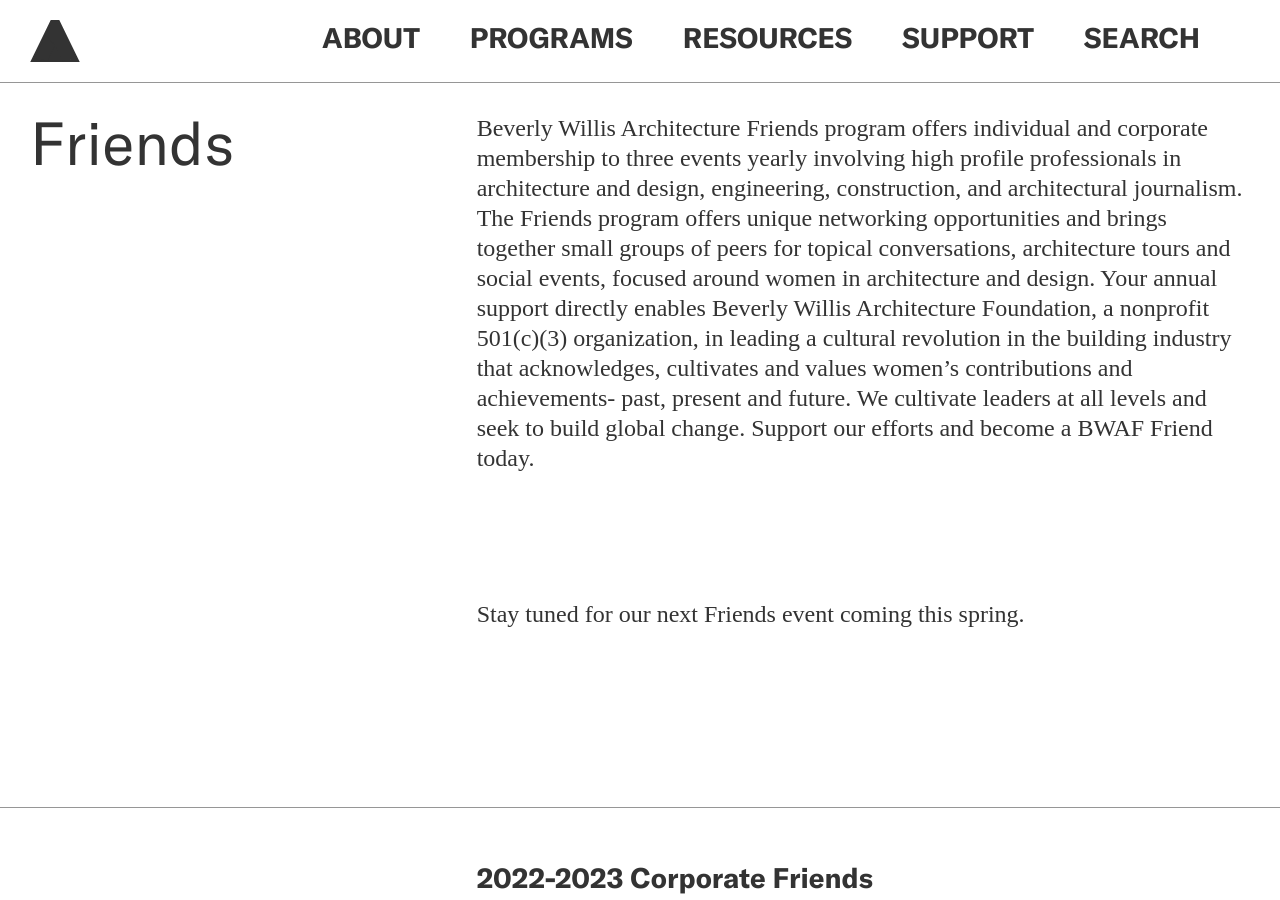
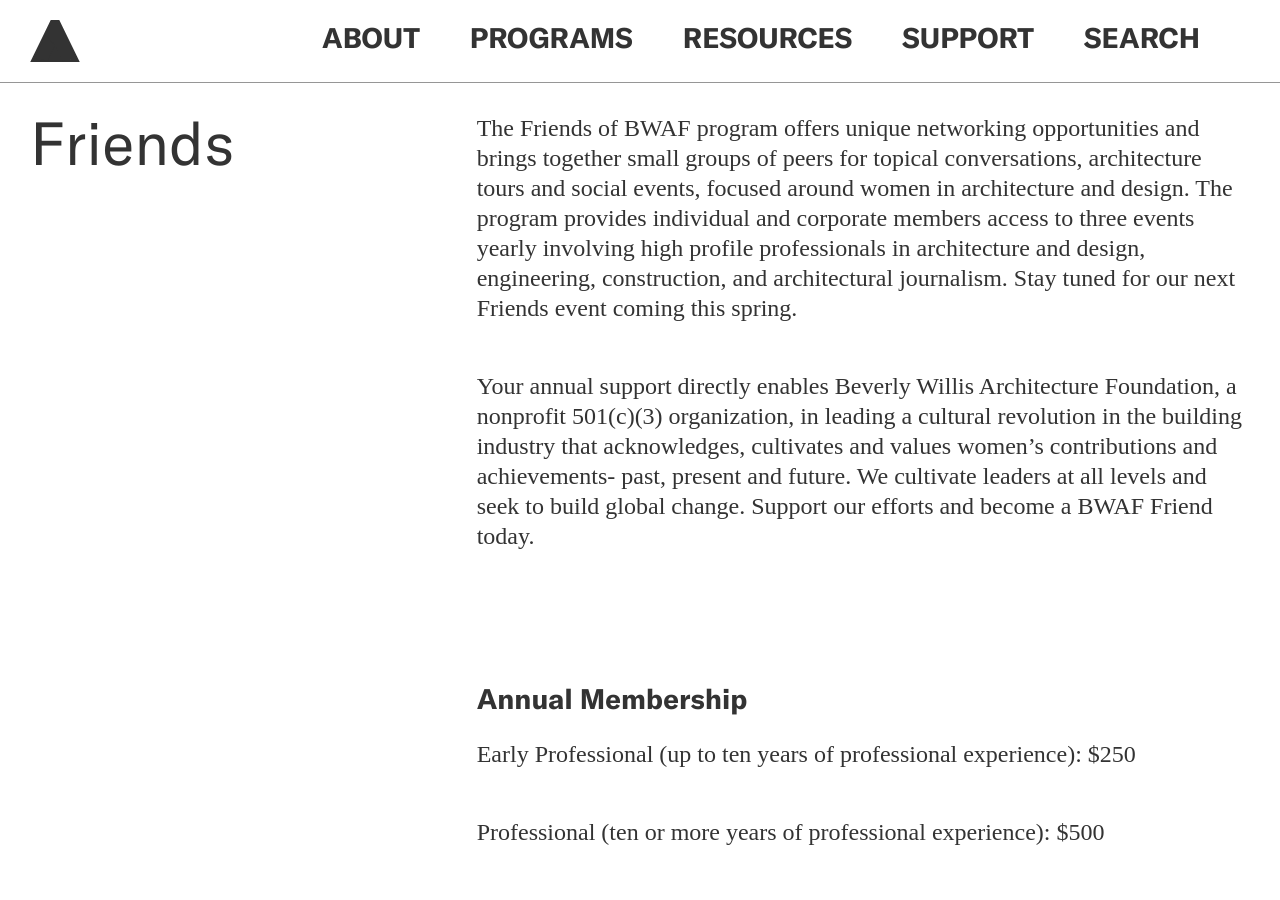
Before and after one commit to jengalas/bwaf-bbw, a Jekyll site: the page built from _programs/friends.md, in a window 1280 px wide and 900 px high. Built offline with Jekyll 4.4.1, drawn with Linux system fonts in a browser that asks for light colours; nearby versions of some CDN libraries; some web fonts are replaced; some of the changed lines change nothing that is shown; some of the changed text lies outside the part shown.

Commit message:
Updated 1 file via CloudCannon.

```diff
--- a/_programs/friends.md
+++ b/_programs/friends.md
@@ -13,8 +13,63 @@
       download: ''
       link_url: ''
       link_text: ''
-    text_block: "<p>Beverly Willis Architecture Friends program offers individual and corporate membership to three events yearly involving high profile professionals in architecture and design, engineering, construction, and architectural journalism. The Friends program offers unique networking opportunities and brings together small groups of peers for topical conversations, architecture tours and social events, focused around women in architecture and design. Your annual support directly enables Beverly Willis Architecture Foundation, a nonprofit 501(c)(3) organization, in leading a cultural revolution in the building industry that acknowledges, cultivates and values women’s contributions and achievements- past, present and future. We cultivate leaders at all levels and seek to build global change. Support our efforts and become a BWAF Friend today.</p><p>\_</p><p>Stay tuned for our next Friends event coming this spring.</p>"
+    text_block: >-
+      <p>The Friends of BWAF program offers unique networking opportunities and
+      brings together small groups of peers for topical conversations,
+      architecture tours and social events, focused around women in architecture
+      and design. The program provides individual and corporate members access
+      to three events yearly involving high profile professionals in
+      architecture and design, engineering, construction, and architectural
+      journalism. Stay tuned for our next Friends event coming this
+      spring.</p><p>Your annual support directly enables Beverly Willis
+      Architecture Foundation, a nonprofit 501(c)(3) organization, in leading a
+      cultural revolution in the building industry that acknowledges, cultivates
+      and values women’s contributions and achievements- past, present and
+      future. We cultivate leaders at all levels and seek to build global
+      change. Support our efforts and become a BWAF Friend today.</p>
     section_break: false
+  - template: text-block
+    label: Annual Membership Info
+    text_block: >-
+      <h2><strong>Annual Membership</strong></h2><p>Early Professional (up to
+      ten years of professional experience): $250</p><p>Professional (ten or
+      more years of professional experience): $500</p><p>Corporate Friendship*:
+      $5000</p><h6>*Allows for 4 participants per
+      event&nbsp;</h6><h2><strong>For your annual donation, you will
+      receive:</strong></h2><ul><li>Invitation to three BWAF Friends events per
+      year</li><li>Built By Women tote bag</li><li>Early notification of BWAF
+      activities</li><li>Monthly BWAF newsletter</li><li>Copy of BWAF
+      film</li><li>Prominent listing on BWAF website (Corporate Friendship
+      only)</li></ul>
+    section_break: false
+    include_left-hand_column_text_: false
+    lefthand_text:
+      header_type: ''
+      text: ''
+      download: ''
+      link_url: ''
+      link_text: ''
+  - template: buttons-block
+    button:
+      - button_text:
+        button_link:
+    section_break: false
+    include_left-hand_column_text_: false
+  - template: image-block
+    image: >-
+      https://res.cloudinary.com/beverly-willis-architecture-foundation/image/upload/v1709326819/IMG-3541.jpg
+    section_break: true
+    image_caption_text: >-
+      Board Member and Friends Chair Phoebe Yee, Executive Vice President,
+      Design Related California
+    alt_text: ''
+    include_left-hand_column_text_: false
+    lefthand_text:
+      header_type: ''
+      text: ''
+      download: ''
+      link_url: ''
+      link_text: ''
   - template: portrait-gallery-block-small
     label: Friends Image/Logo Gallery
     header: 2022-2023 Corporate Friends
@@ -72,21 +127,6 @@
       download: ''
       link_url: ''
       link_text: ''
-  - template: image-block
-    image: >-
-      https://res.cloudinary.com/beverly-willis-architecture-foundation/image/upload/v1709326819/IMG-3541.jpg
-    section_break: true
-    image_caption_text: >-
-      Board Member and Friends Chair Phoebe Yee, Executive Vice President,
-      Design Related California
-    alt_text: ''
-    include_left-hand_column_text_: false
-    lefthand_text:
-      header_type: ''
-      text: ''
-      download: ''
-      link_url: ''
-      link_text: ''
   - template: text-block
     text_block: >-
       <p>Thank you to everyone who came to support BWAF and participate in the
@@ -104,33 +144,6 @@
       download: ''
       link_url: ''
       link_text: ''
-  - template: text-block
-    label: Annual Membership Info
-    text_block: >-
-      <h2><strong>Annual Membership</strong></h2><p>Early Professional (up to
-      ten years of professional experience): $250</p><p>Professional (ten or
-      more years of professional experience): $500</p><p>Corporate Friendship*:
-      $5000</p><h6>*Allows for 4 participants per
-      event&nbsp;</h6><h2><strong>For your annual donation, you will
-      receive:</strong></h2><ul><li>Invitation to three BWAF Friends events per
-      year</li><li>Built By Women tote bag</li><li>Early notification of BWAF
-      activities</li><li>Monthly BWAF newsletter</li><li>Copy of BWAF
-      film</li><li>Prominent listing on BWAF website (Corporate Friendship
-      only)</li></ul>
-    section_break: false
-    include_left-hand_column_text_: false
-    lefthand_text:
-      header_type: ''
-      text: ''
-      download: ''
-      link_url: ''
-      link_text: ''
-  - template: buttons-block
-    button:
-      - button_text:
-        button_link:
-    section_break: false
-    include_left-hand_column_text_: false
 date: 2021-05-05 13:33:04
 description: >-
   The Friends program offers unique networking opportunities and brings together
```
